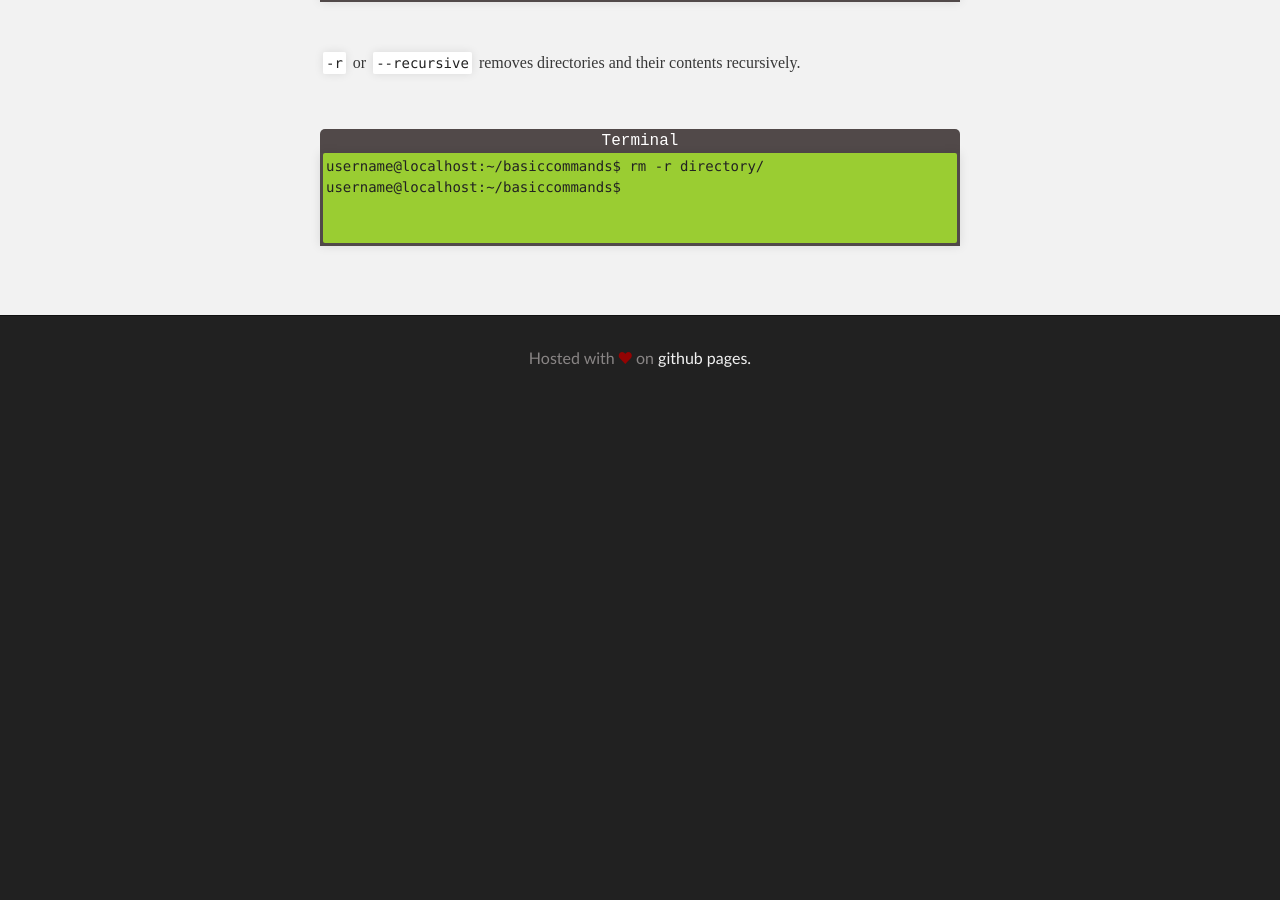
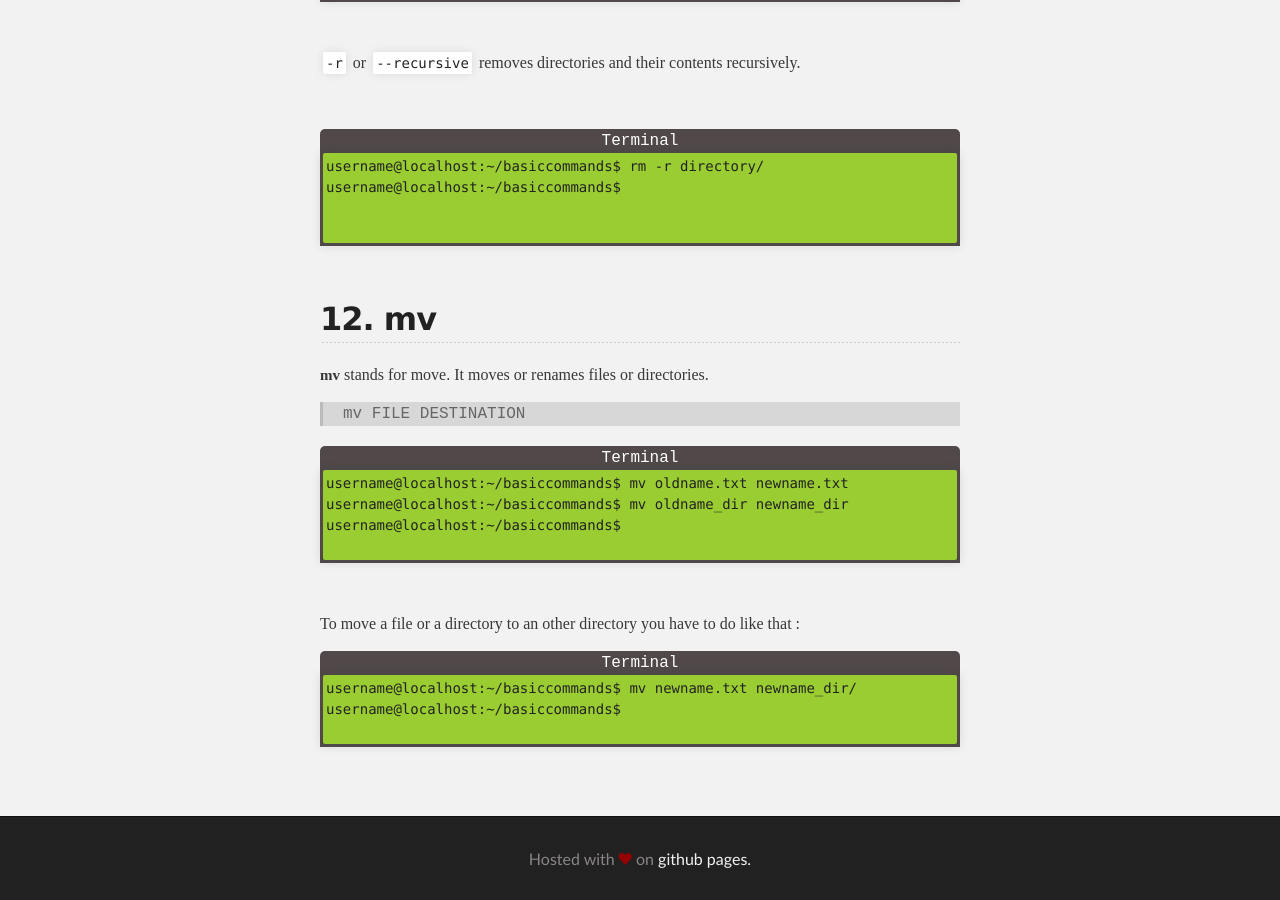
Before and after one commit to rajeev29five/rajeev29five.github.io, a Jekyll site: the page built from command-line.md, in a window 1280 px wide and 900 px high, scrolled down 11639 px. Built offline with Jekyll 4.4.1, drawn with Linux system fonts in a browser that asks for light colours; the repository's description, which GitHub fills in, is left out; before the commit the page ends 12044 px from its top, so only the background shows below that.

Commit message:
Added `mv` command

```diff
--- a/command-line.md
+++ b/command-line.md
@@ -509,3 +509,25 @@ username@localhost:~/basiccommands$
 <br>
 </code></pre></div></div>
 <br>
+
+## 12. mv
+
+**mv** stands for move. It moves or renames files or directories.
+
+> mv FILE DESTINATION
+
+<p class="terminal">Terminal</p>
+<div class="highlighter-rouge">
+    <pre class="highlight"><code>username@localhost:~/basiccommands$ mv oldname.txt newname.txt<br>username@localhost:~/basiccommands$ mv oldname_dir newname_dir<br>username@localhost:~/basiccommands$
+    </code></pre>
+</div>
+<br>
+
+To move a file or a directory to an other directory you have to do like that :
+
+<p class="terminal">Terminal</p>
+<div class="highlighter-rouge">
+    <pre class="highlight"><code>username@localhost:~/basiccommands$ mv newname.txt newname_dir/<br>username@localhost:~/basiccommands$
+    </code></pre>
+</div>
+<br>
```
